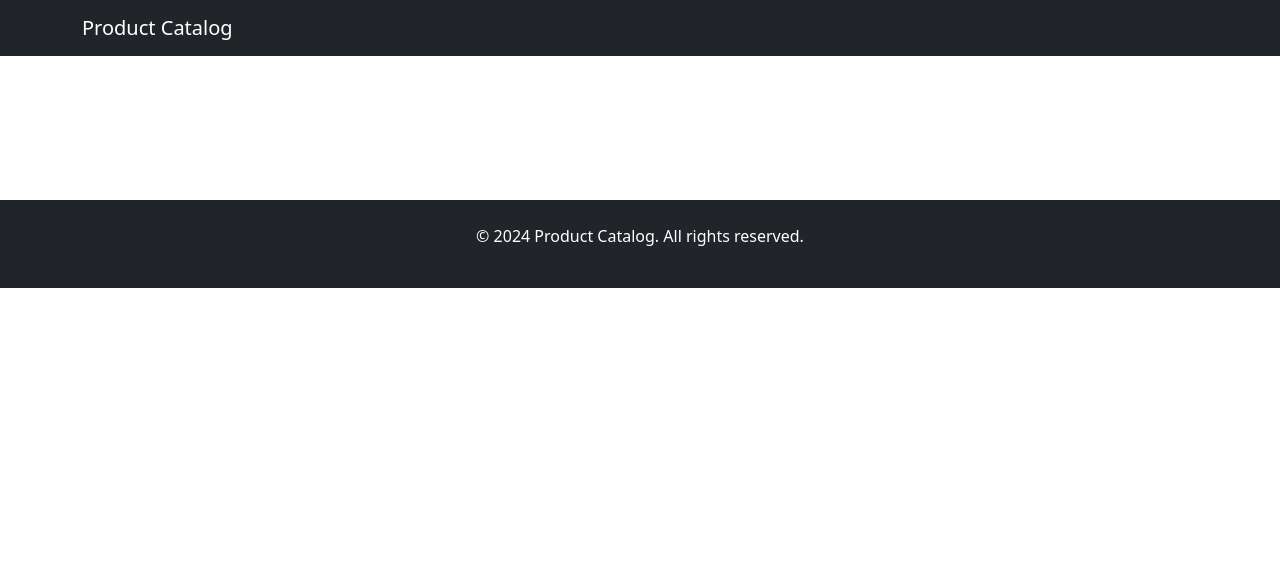
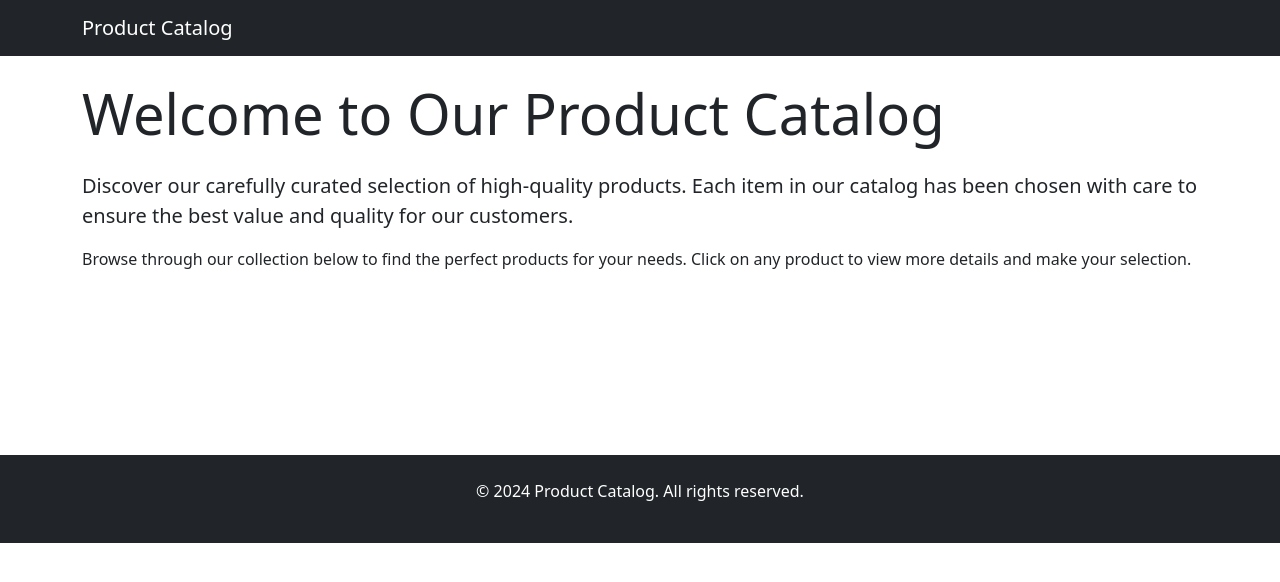
Before and after one commit to mrtoronto/charl-bryan-mrt, a plain HTML site: page index.html in a window 1280 px wide. Drawn offline with nearby package versions, Linux system fonts and the light colour scheme.

Commit message:
Update README and added text to the homepage

```diff
--- a/index.html
+++ b/index.html
@@ -29,6 +29,16 @@
             <a class="navbar-brand" href="/">Product Catalog</a>
         </div>
     </nav>
+
+    <div class="container py-4">
+        <div class="row">
+            <div class="col-12">
+                <h1 class="display-4 mb-4">Welcome to Our Product Catalog</h1>
+                <p class="lead">Discover our carefully curated selection of high-quality products. Each item in our catalog has been chosen with care to ensure the best value and quality for our customers.</p>
+                <p>Browse through our collection below to find the perfect products for your needs. Click on any product to view more details and make your selection.</p>
+            </div>
+        </div>
+    </div>
 
     <div class="container py-5">
         <div class="row" id="products-container">
```
Also changed, not shown: 1 other file.
